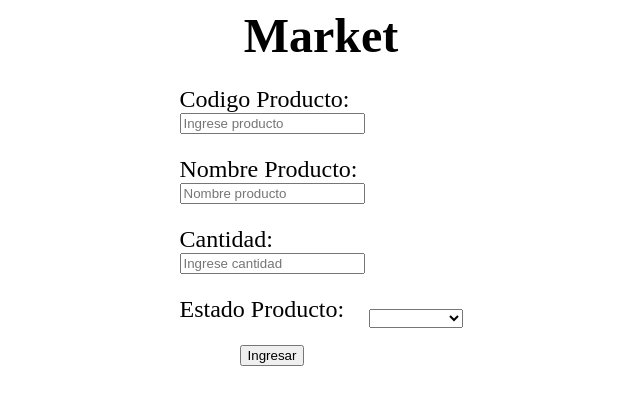
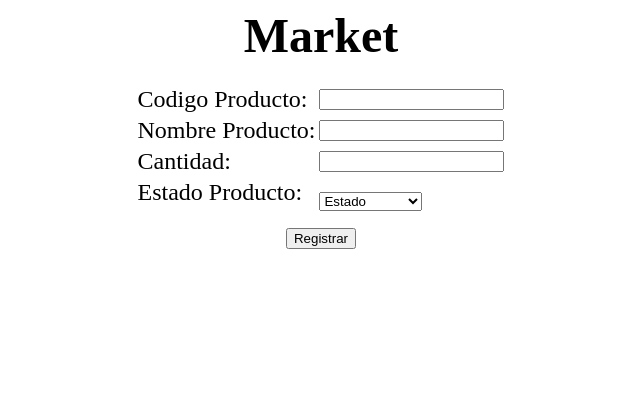
Before and after one commit to AndresRevelo96/market11, a PHP site: page /market/ in a window 1280 px wide. Shown: the top 405 px of the page, without its empty margins (319-959 px from the left). Run offline with PHP 8.4, Linux system fonts and the light colour scheme.

Commit message:
Actualizacion db

```diff
--- a/index.php
+++ b/index.php
@@ -3,40 +3,41 @@
   <title>Market</title>
   </head>
 <body>
+  <form name="form1" action="insert_prod.php" method="POST">
   <table border="0" align="center">
-    <form name="frm1" action="menu.html" method="post">
     <tr>
       <center><b><font face="Times new Roman" size="15" color="BLACK">Market</font></b></center><br>
     </tr>
 
     <tr>
-      <td><font face="Times new Roman" size="5" color="BLACK">Codigo Producto:</font><br>
-      <input type="text" name="user" placeholder="Ingrese producto"required><br><br></td>
+      <td><font face="Times new Roman" size="5" color="BLACK">Codigo Producto: </font><br></td>
+      <td><input type="text" required name="codprod"></td>
     </tr>
 
     <tr>
-      <td><font face="Times new Roman" size="5" color="BLACK">Nombre Producto:</font><br>
-      <input type="password" name="password" placeholder="Nombre producto" required><br><br>
-    </tr>
-    <tr>
-      <td><font face="Times new Roman" size="5" color="BLACK">Cantidad:</font><br>
-      <input type="text" name="user" placeholder="Ingrese cantidad"required><br><br></td>
-    </tr>
-    <tr>
-
-      <td><font face="Times new Roman" size="5" color="BLACK">Estado Producto:</font><br><br></td>
-      <td><select class="combo" required>
-        <option></option>
-        <option>habilitado</option>
-        <option>desabilitado</option>
-
-      </select></td>
+      <td><font face="Times new Roman" size="5" color="BLACK">Nombre Producto: </font><br></td>
+      <td><input type="text" required name="nomprod"></td>
     </tr>
 
     <tr>
-      <td align="center"><input type="submit" value="Ingresar"><br></td></td>
+       <td><font face="Times new Roman" size="5" color="BLACK">Cantidad: </font><br></td>
+      <td><input type="number" required name="cantprod"></td>
     </tr>
-  </form>
+
+    <tr>
+      <td><font face="Times new Roman" size="5" color="BLACK">Estado Producto:</font><br><br></td>
+      <td><select required name="estprod">
+          <option value="">Estado</option>
+          <option value="1">Habilitado</option>
+          <option value="0">Deshabilitado</option>
+        </select>
+      </td>
+    </tr>
+
+    <tr>
+      <td colspan="2" align="center"><input type="submit" value="Registrar"></td>
+    </tr>
   </table>
+</form>
 </body>
 </html>
```
Also changed, not shown: database.php (+9 -7 lines), insert_prod.php (+10 -7 lines).
